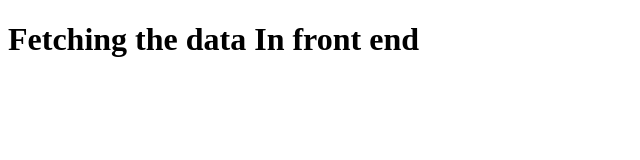
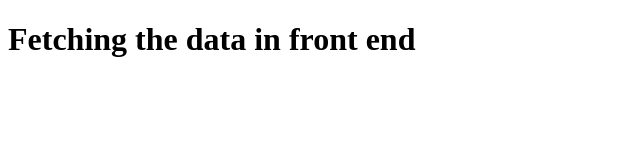
Before and after one commit to RockyKGFV/Food-Nutrition, a website: page index.html in a window 1280 px wide. Shown: the full height of the page, 0-640 px from the left. Drawn offline with Linux system fonts and the light colour scheme; no server answers.

Commit message:
index.html

```diff
--- a/index.html
+++ b/index.html
@@ -6,7 +6,7 @@
     <title>Food Nutrition</title>
 </head>
 <body>
-    <h1>Fetching the data In front end</h1>
+    <h1>Fetching the data in front end</h1>
     <script>
         console.log('Hello')
         fetch('http://localhost:3200/getfooddata')
```
